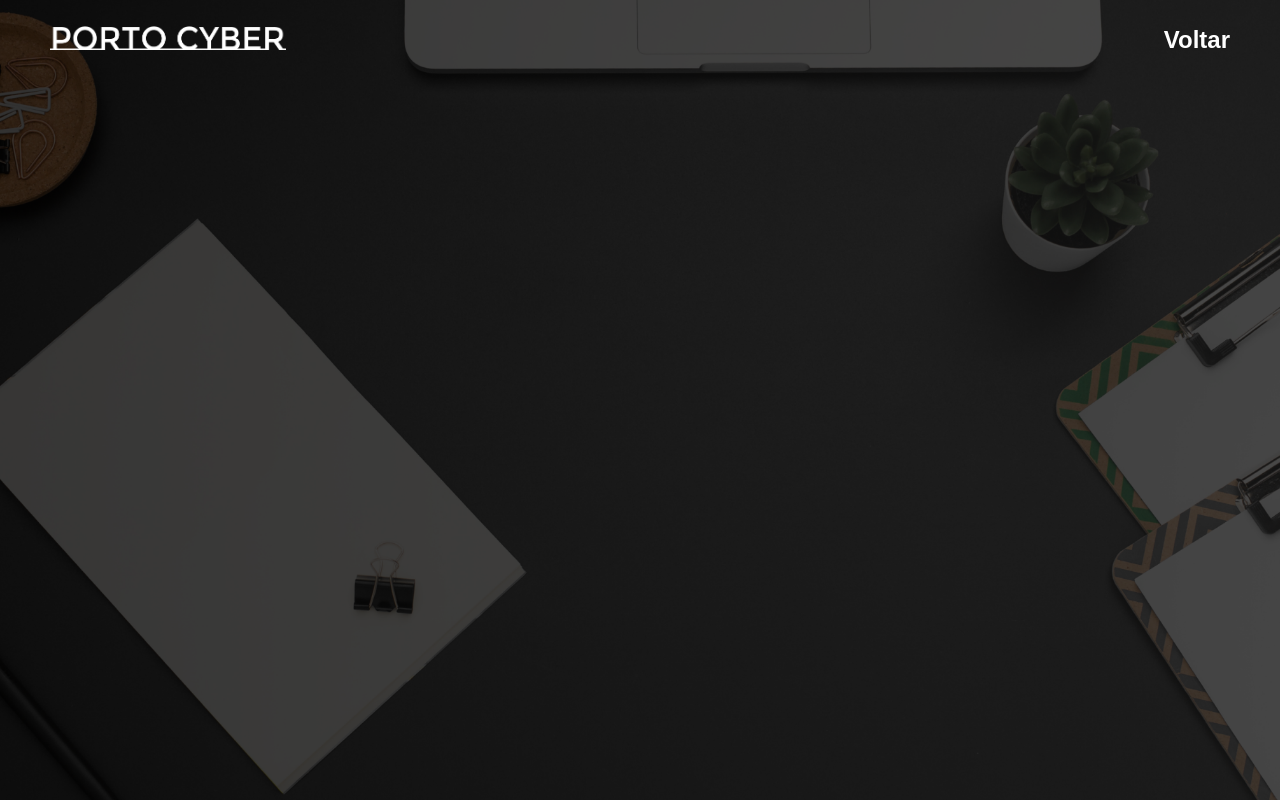
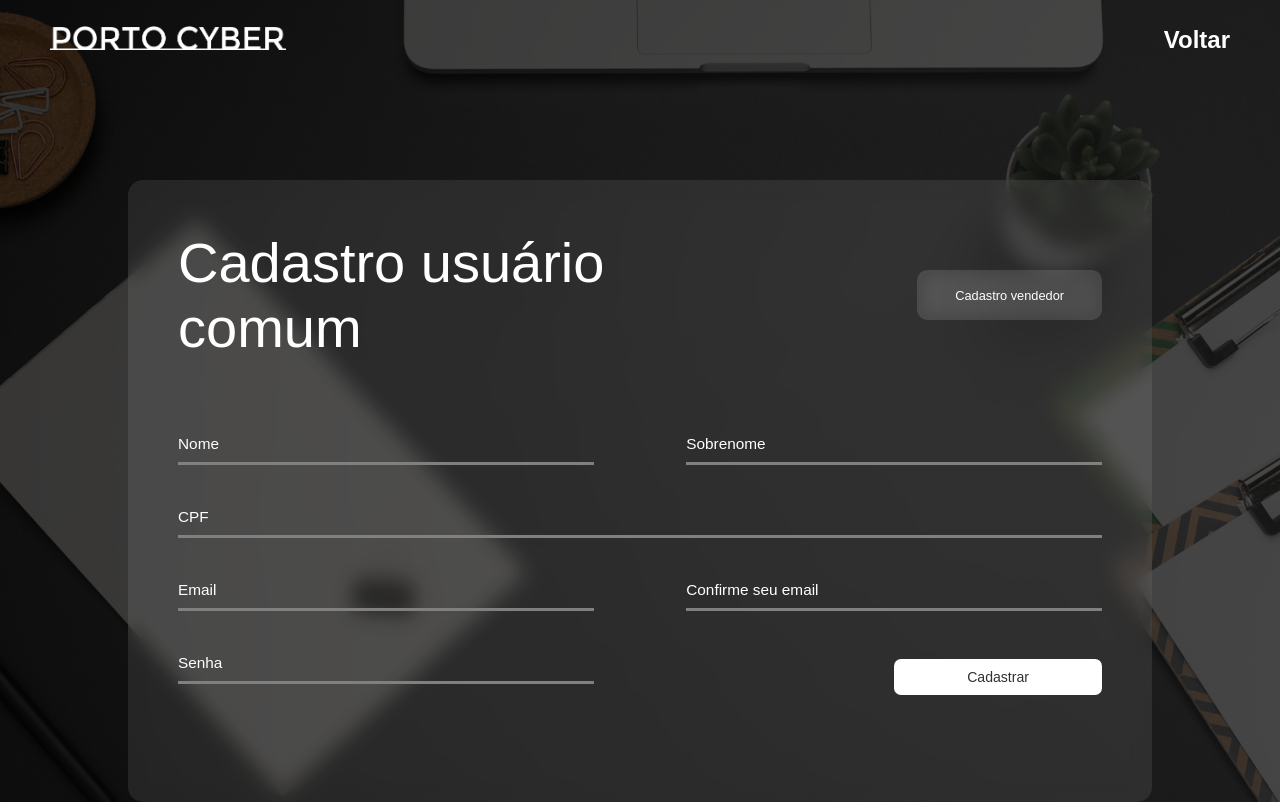
Before and after one commit to JoaoSantosss/ecommerce-project-frontend, a Vue app: page /register in a window 1280 px wide. Built offline with nearby package versions, Linux system fonts and the light colour scheme.

Commit message:
Development of the common person registration form

```diff
--- a/src/views/componentsLogin/FormPersonCommon.vue
+++ b/src/views/componentsLogin/FormPersonCommon.vue
@@ -1,11 +1,204 @@
 <script setup lang="ts">
+import { defineProps } from 'vue';
+import { getImageUrl } from '../../utils/imageHelper'
+
+const props = defineProps<{
+    styleInputFocus: (event: Event) => void;
+}>();
 
 </script>
 
 <template>
+    <form id="containerFormCommon">
+        <section class="sections">
+            <aside class="asides">
+                <input type="text" id="Name" @keyup="props.styleInputFocus">
+                <label for="Name">Nome</label>
+                <div class="containerMensageError">
+                    <p>Preencha o campo!</p>
+                    <div class="box_iconAlert">
+                        <img :src="getImageUrl('iconAlert.png')" alt="">
+                    </div>
+                </div>
+            </aside>
 
+            <aside class="asides">
+                <input type="text" id="Surname" @keyup="props.styleInputFocus">
+                <label for="Surname">Sobrenome</label>
+                <div class="containerMensageError">
+                    <p>Preencha o campo!</p>
+                    <div class="box_iconAlert">
+                        <img :src="getImageUrl('iconAlert.png')" alt="">
+                    </div>
+                </div>
+            </aside>
+        </section>
+
+        <section class="sections">
+            <aside class="asides_full asides">
+                <input type="text" id="Cpf" @keyup="props.styleInputFocus">
+                <label for="Cpf">CPF</label>
+                <div class="containerMensageError">
+                    <p>Preencha o campo!</p>
+                    <div class="box_iconAlert">
+                        <img :src="getImageUrl('iconAlert.png')" alt="">
+                    </div>
+                </div>
+            </aside>
+        </section>
+
+        <section class="sections">
+            <aside class="asides">
+                <input type="text" id="Email" @keyup="props.styleInputFocus">
+                <label for="Email">Email</label>
+                <div class="containerMensageError">
+                    <p>Preencha o campo!</p>
+                    <div class="box_iconAlert">
+                        <img :src="getImageUrl('iconAlert.png')" alt="">
+                    </div>
+                </div>
+            </aside>
+
+            <aside class="asides">
+                <input type="text" id="ConfirmEmail" @keyup="props.styleInputFocus">
+                <label for="ConfirmEmail">Confirme seu email</label>
+                <div class="containerMensageError">
+                    <p>Preencha o campo!</p>
+                    <div class="box_iconAlert">
+                        <img :src="getImageUrl('iconAlert.png')" alt="">
+                    </div>
+                </div>
+            </aside>
+        </section>
+
+
+        <section class="sections">
+            <aside class="asides">
+                <input type="password" id="Password" @keyup="props.styleInputFocus">
+                <label for="Password">Senha</label>
+                <div class="containerMensageError">
+                    <p>Preencha o campo!</p>
+                    <div class="box_iconAlert">
+                        <img :src="getImageUrl('iconAlert.png')" alt="">
+                    </div>
+                </div>
+            </aside>
+
+            <aside class="asides asideButton">
+                <button id="buttonRegisterCommon">Cadastrar</button>
+            </aside>
+        </section>
+    </form>
 </template>
 
 <style scoped>
+#containerFormCommon {
+    /* border: 2px solid red; */
+    width: 100%;
+    height: 80%;
+    display: flex;
+    flex-direction: column;
+    gap: 30px;
+}
 
+.sections {
+    /* border: 2px solid blue; */
+    width: 100%;
+    display: flex;
+    justify-content: space-between;
+    gap: 10px;
+}
+.asides {
+    width: 45%;
+    /* border: 2px solid green; */
+    display: flex;
+    flex-direction: column;
+    color: #ffffff;
+}
+.asides_full {
+    width: 100%;
+    /* border: 2px solid green; */
+    display: flex;
+    flex-direction: column;
+    color: #ffffff;
+}
+
+.asides > input {
+    border: 2px solid red;
+    width: 100%;
+    padding: 2px 5px;
+    background-color: transparent;
+    border: none;
+    border-bottom: 3px solid gray;
+    outline: none;
+    color: #ffffff;
+    font-size: 1.2vw;
+    transition: all 0.3s ease;
+    cursor: pointer;
+}
+
+.asides > input:focus {
+    border-bottom: 3px solid #ffffff;
+}
+.asides > label {
+    transform: translateY(-30px);
+    transition: all 0.3s ease-in-out;
+    font-size: 1.2vw;
+}
+.asides > input:focus + label {
+    transform: translateY(-55px);
+
+}
+
+.containerMensageError {
+    display: none;
+    /* border: 1px solid red; */
+    transform: translateY(-10px);
+    align-items: center;
+    gap: 10px;
+}
+
+.containerMensageError > p {
+    color: rgb(245, 39, 39);
+    font-weight: bold;
+}
+
+.box_iconAlert {
+    width: 20px;
+    height: 20px;
+    /* border: 2px solid red;
+    display: flex;
+    align-items: center;
+    justify-content: center;
+    border-radius: 50%; */
+}
+.box_iconAlert > img {
+    width: 100%;
+    height: 100%;
+}
+
+.classActiveFocus {
+    transform: translateY(-55px) !important;
+}
+.asideButton {
+    /* border: 1px solid red; */
+    display: flex;
+    align-items: flex-end;
+}
+#buttonRegisterCommon {
+    width: 50%;
+    padding: 10px 0;
+    background-color: #ffffff;
+    border: none;
+    border-radius: 7px;
+    color: #313131;
+    font-weight: 100;
+    cursor: pointer;
+    font-size: 1.1vw;
+    transition: all 0.3s ease;
+}
+
+#buttonRegisterCommon:hover {
+    scale: 1.1;
+}
 </style>
--- a/src/views/componentsLogin/FormPersonSeller.vue
+++ b/src/views/componentsLogin/FormPersonSeller.vue
@@ -3,7 +3,7 @@
 </script>
 
 <template>
-
+    <h1>FormPersonSeller</h1>
 </template>
 
 <style scoped>
--- a/src/views/componentsLogin/Register.vue
+++ b/src/views/componentsLogin/Register.vue
@@ -1,11 +1,35 @@
 <script setup lang="ts">
+import { ref } from 'vue'
 import { getImageUrl } from '../../utils/imageHelper'
 import { useRouter } from 'vue-router'
+
+import FormPersonCommon from './FormPersonCommon.vue'
+import FormPersonSeller from './FormPersonSeller.vue'
 
 const router = useRouter()
 
 function RouterLogin() {
     router.push('/')
+}
+
+const ShowFormPersonSeller = ref(false);
+function toggleForm(): void {
+    ShowFormPersonSeller.value = !ShowFormPersonSeller.value
+}
+
+function styleInputFocus(event: Event): void {
+    const input = event.target as HTMLInputElement;
+
+    const label = document.querySelector(`label[for="${input.id}"]`) as HTMLLabelElement
+
+    if (input.value.length > 0) {
+        label.classList.add('classActiveFocus')
+    } else {
+        label.classList.remove('classActiveFocus')
+    }
+
+    //FUNÇÃO PARA PERSISTIR O FOCO DO INPUT CASO TIVER ALGO ESCRITO NELE
+
 }
 </script>
 
@@ -18,8 +42,18 @@ function RouterLogin() {
 
             <h1 id="backHome" @click="RouterLogin">Voltar</h1>
         </section>
-        <section>
+        <section id="container_MainFormRegister">
+            <div id="containerGroupForms_register">
+                <div id="TopLocal_ContainerForm_Register">
+                    <h1 id="titleForm">Cadastro usuário comum</h1>
 
+                    <button id="buttonToggleForm" @click="toggleForm">Cadastro vendedor</button>
+                </div>
+
+                <FormPersonCommon v-if="!ShowFormPersonSeller" :styleInputFocus="styleInputFocus"/>
+                <FormPersonSeller v-else/>
+
+            </div>
         </section>
     </div>
 </template>
@@ -27,13 +61,16 @@ function RouterLogin() {
 <style scoped>
 #containerRegister {
     width: 100vw;
-    height: 100vh;
+    min-height: 100vh;
     background-image: url('../../assets/image/backgrond_register.png');
     background-position: center;
     background-repeat: no-repeat;
+    background-attachment: fixed;
     background-size: cover;
     display: flex;
     flex-direction: column;
+    /* justify-content: space-between; */
+    gap: 100px;
 }
 
 #container_logo_back_Login {
@@ -55,4 +92,65 @@ function RouterLogin() {
 #container_logoRegister > img {
     width: 100%;
 }
+
+#container_MainFormRegister {
+    /* border: 2px solid rgb(74, 146, 68); */
+    width: 100%;
+    height: 85%;
+    display: flex;
+    justify-content: center;
+    align-items: flex-start;
+    /* margin-bottom: 100px; */
+}
+
+#containerGroupForms_register {
+    width: 80%;
+    height: 90%;
+    background-color: rgba(255, 255, 255, 0.089);
+    backdrop-filter: blur(10px);
+    border-radius: 15px;
+    padding: 50px 50px 100px 50px;
+    display: flex;
+    flex-direction: column;
+    gap: 80px;
+}
+
+#TopLocal_ContainerForm_Register {
+    width: 100%;
+    height: 15%;
+    min-height: 7rem;
+    /* border: 2px solid rgb(26, 119, 33); */
+    display: flex;
+    justify-content: space-between;
+    align-items: center;
+}
+
+#titleForm {
+    width: 50%;
+    color: #ffffff;
+    font-size: 3.5rem;
+    font-weight: 100;
+}
+
+#buttonToggleForm {
+    width: 20%;
+    height: 50px;
+    border-radius: 10px;
+    background-color: rgba(255, 255, 255, 0.089);
+    backdrop-filter: blur(10px);
+    border: none;
+    cursor: pointer;
+    color: #ffffff;
+    font-size: 1vw;
+    transition: all 0.3s ease;
+    cursor: pointer;
+    transition: all 0.3s ease;
+}
+
+#buttonToggleForm:hover {
+    background-color: rgba(255, 255, 255, 0.295);
+    backdrop-filter: blur(10px);
+    scale: 1.1;
+}
+
 </style>
```
Also changed, not shown: src/assets/image/iconAlert.png (added).
